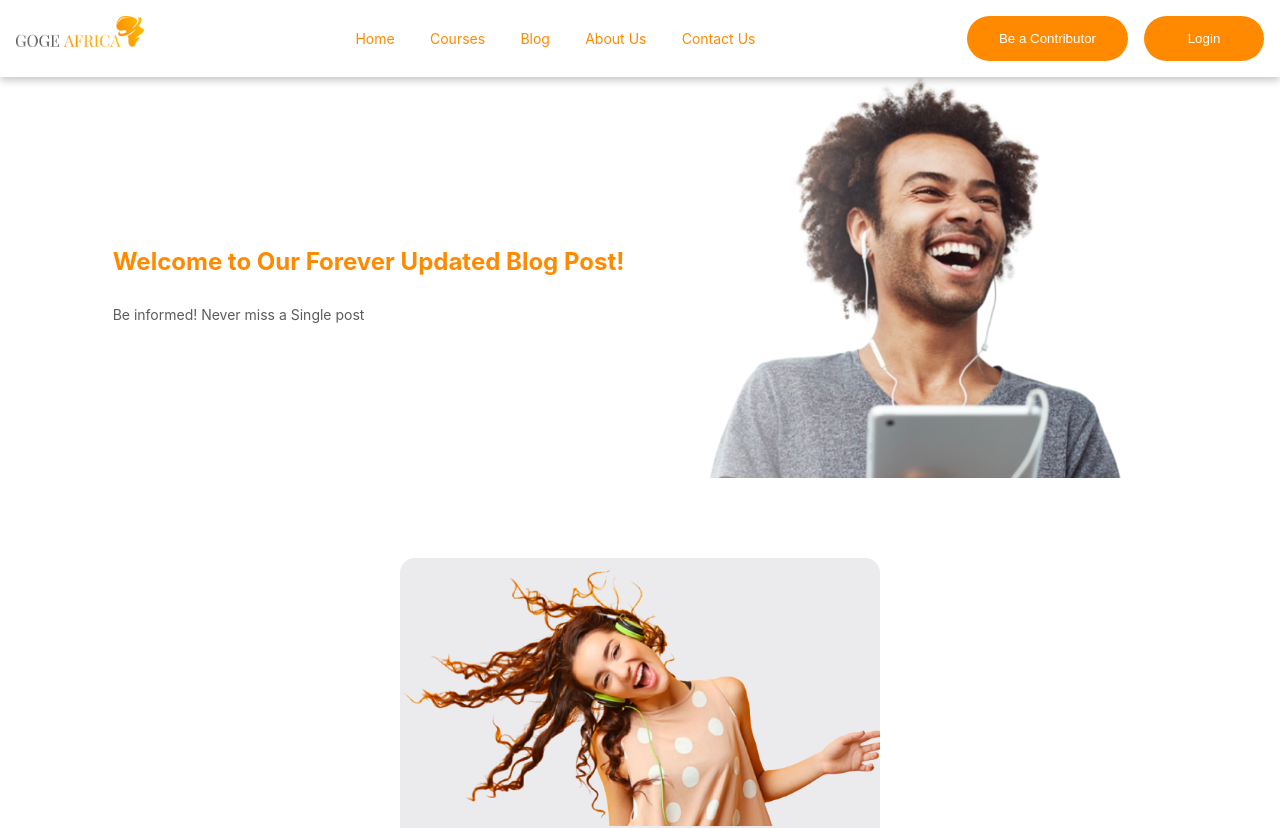
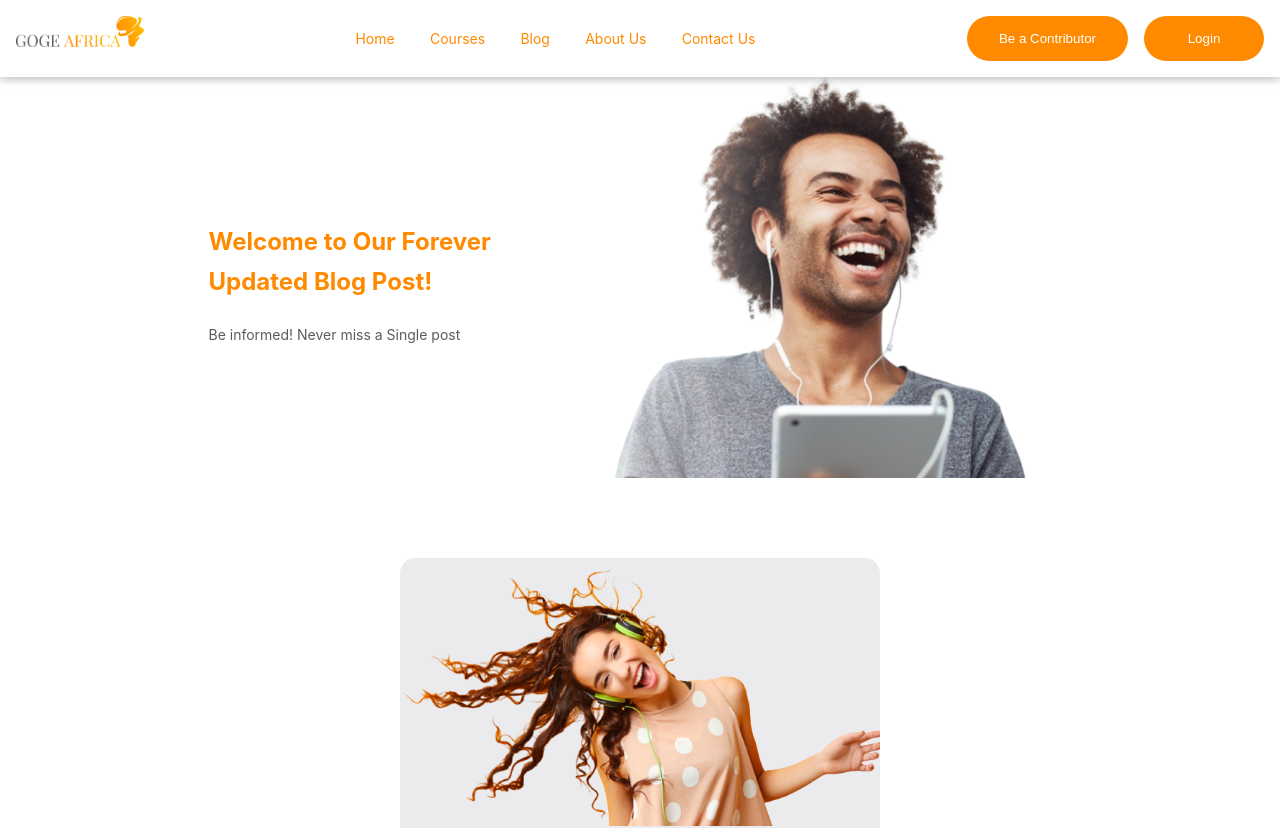
Before and after one commit to olatunde1998/Goge-Africa, a React (Create React App) app: page /blog in a window 1280 px wide. Shown: the top 828 px of the page. Built offline with nearby package versions, Linux system fonts and the light colour scheme.

Commit message:
max-width added to the styling of HeroTextsContainer and unwanted import was deleted

```diff
--- a/src/components/heroComponents/HeroText.jsx
+++ b/src/components/heroComponents/HeroText.jsx
@@ -1,9 +1,9 @@
-import React from "react";
 import { Typography } from "components/Typography";
 import styled from "styled-components";
 
 const HeroTextsContainer = styled.div`
   text-align: left;
+  max-width: 320px;
   padding-left: 0.8rem;
   @media (min-width: 768px) {
     align-items: center;
```
